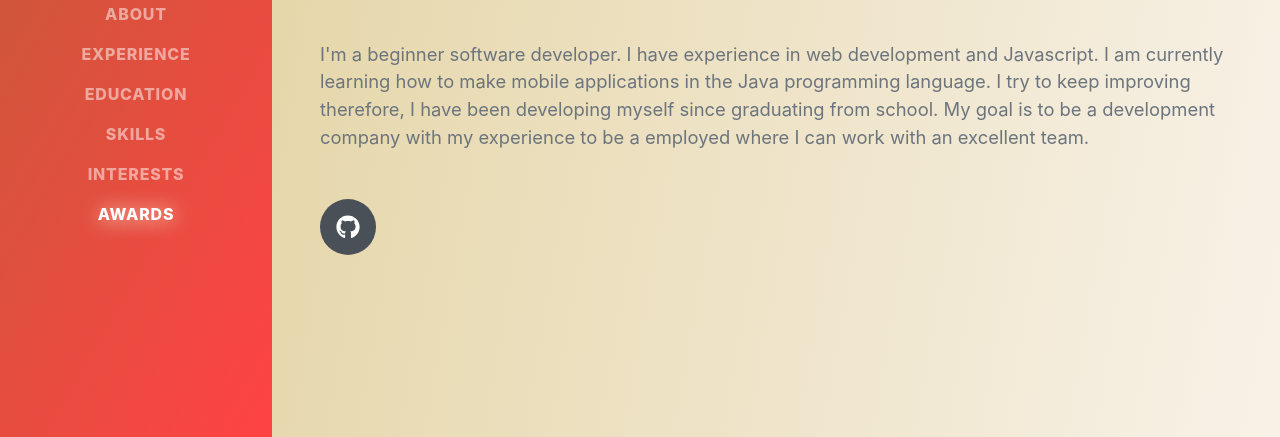
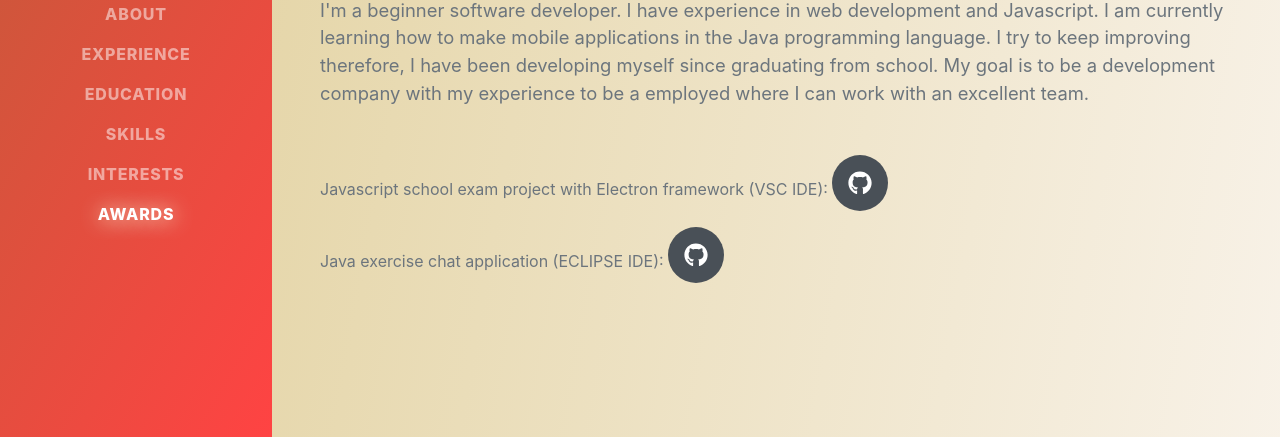
Before and after one commit to atikis87/atikis87.github.io-v1-, a plain HTML site: page index.html in a window 1280 px wide. Shown: the part 360-797 px from the top of the page. Drawn offline with nearby package versions, Linux system fonts and the light colour scheme; a web font is replaced by a local one.

Commit message:
html updated

```diff
--- a/index.html
+++ b/index.html
@@ -53,7 +53,12 @@
                         to be a employed where I can work with an excellent team.</p>
                     <div class="social-icons">
                         <!-- <a class="social-icon" href="#"><i class="fab fa-linkedin-in"></i></a> -->
-                        <a class="social-icon" href="https://github.com/ati-radeone/A.T.I-Music-Maker"><i class="fab fa-github" alt="github"></i></a>
+                        <p>Javascript school exam project with Electron framework (VSC IDE):
+							<a class="social-icon" href="https://github.com/ati-radeone/A.T.I-Music-Maker"><i class="fab fa-github" alt="github"></i></a>
+						</p>
+						<p>Java exercise chat application (ECLIPSE IDE):
+							<a class="social-icon" href="https://github.com/ati-radeone/ChatFriends"><i class="fab fa-github" alt="github"></i></a>
+						</p>
                     </div>
                 </div>
             </section>
```
